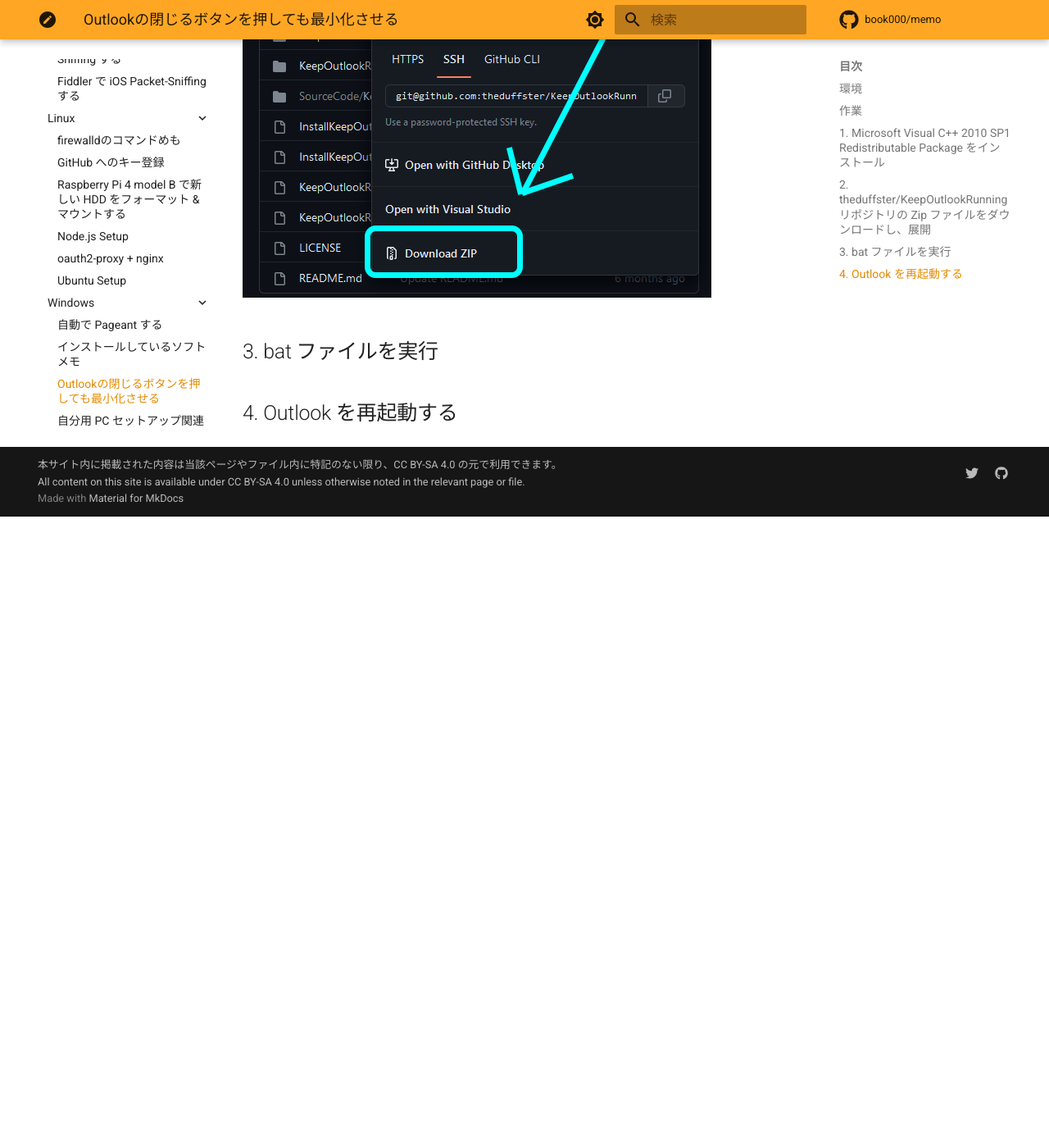
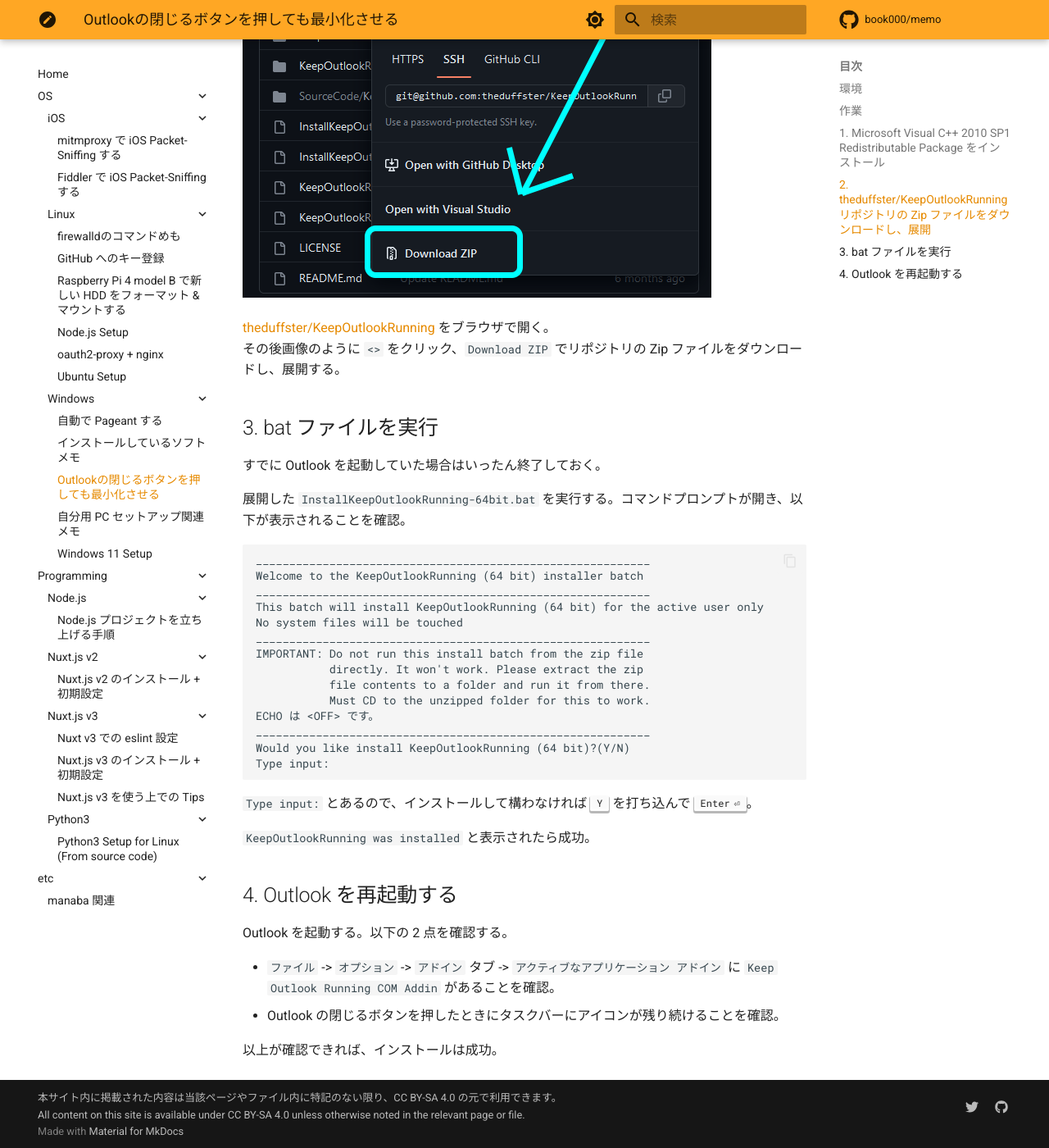
Before and after one commit to book000/memo, an MkDocs documentation site: the page built from docs/os/windows/outlook-dont-close.md, in a window 1280 px wide and 1400 px high, scrolled down 1479 px. Shown: the whole window at 82% size. Built offline with MkDocs 1.6.1 and Material for MkDocs 9.7.7, drawn with Linux system fonts in a browser that asks for light colours; comment, search, counter and statistics services are not loaded; before the commit the page ends 2109 px from its top, so only the background shows below that.

Commit message:
feat: 具体的なインストール手順を追加

````diff
--- a/docs/os/windows/outlook-dont-close.md
+++ b/docs/os/windows/outlook-dont-close.md
@@ -34,6 +34,41 @@
 
 ![](assets/download-zip.png)
 
+[theduffster/KeepOutlookRunning](https://github.com/theduffster/KeepOutlookRunning) をブラウザで開く。
+その後画像のように `<>` をクリック、`Download ZIP` でリポジトリの Zip ファイルをダウンロードし、展開する。
+
 ## 3. bat ファイルを実行
 
+すでに Outlook を起動していた場合はいったん終了しておく。
+
+展開した `InstallKeepOutlookRunning-64bit.bat` を実行する。コマンドプロンプトが開き、以下が表示されることを確認。
+
+```text
+___________________________________________________________
+Welcome to the KeepOutlookRunning (64 bit) installer batch
+___________________________________________________________
+This batch will install KeepOutlookRunning (64 bit) for the active user only
+No system files will be touched
+___________________________________________________________
+IMPORTANT: Do not run this install batch from the zip file
+           directly. It won't work. Please extract the zip
+           file contents to a folder and run it from there.
+           Must CD to the unzipped folder for this to work.
+ECHO は <OFF> です。
+___________________________________________________________
+Would you like install KeepOutlookRunning (64 bit)?(Y/N)
+Type input:
+```
+
+`Type input:` とあるので、インストールして構わなければ ++y++ を打ち込んで ++enter++。
+
+`KeepOutlookRunning was installed` と表示されたら成功。
+
 ## 4. Outlook を再起動する
+
+Outlook を起動する。以下の 2 点を確認する。
+
+- `ファイル` -> `オプション` -> `アドイン` タブ -> `アクティブなアプリケーション アドイン` に `Keep Outlook Running COM Addin` があることを確認。
+- Outlook の閉じるボタンを押したときにタスクバーにアイコンが残り続けることを確認。
+
+以上が確認できれば、インストールは成功。
````
Also changed, not shown: writing.md (+5 -0 lines).
